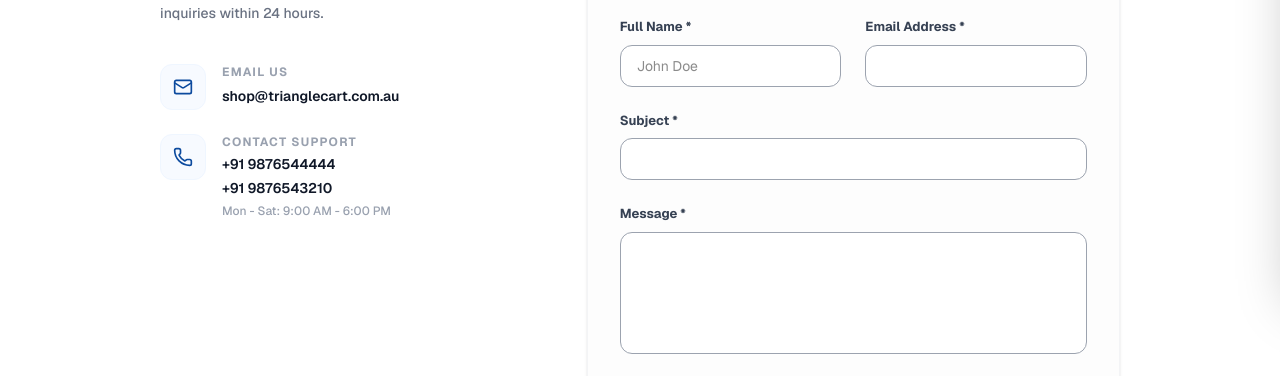
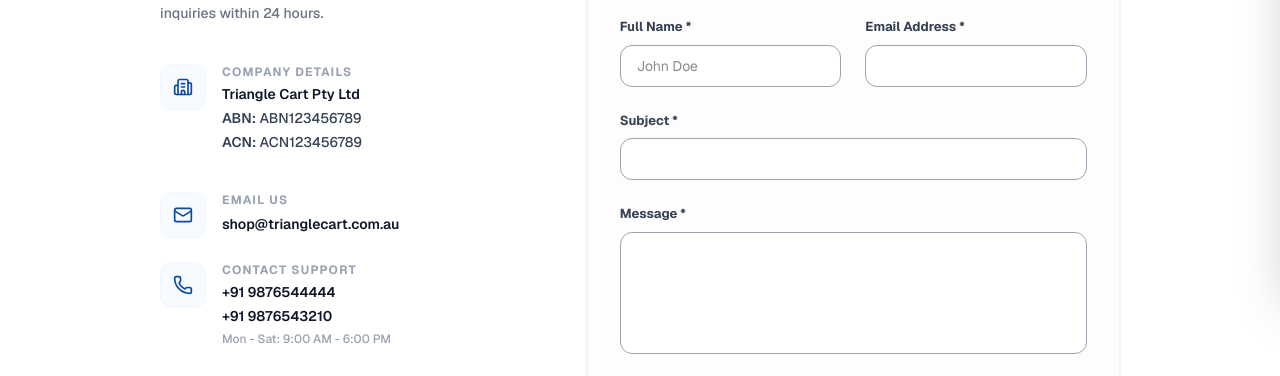
Before and after one commit to techsofttest/trianglecart-next, a Next.js app: page /contact in a window 1280 px wide. Shown: the part 509-885 px from the top of the page. Built offline with nearby package versions, Linux system fonts and the light colour scheme; no server answers.

Commit message:
Add company details to contact page

```diff
--- a/app/contact/page.tsx
+++ b/app/contact/page.tsx
@@ -2,7 +2,7 @@
 
 import React, { useState } from 'react';
 import Breadcrumbs from '@/components/ui/Breadcrumbs';
-import { Mail, Phone, MapPin, Send, CheckCircle2 } from 'lucide-react';
+import { Mail, Phone, MapPin, Send, CheckCircle2,Building2 } from 'lucide-react';
 
 import * as Config from "@/lib/config"
 
@@ -84,6 +84,34 @@ export default function ContactPage() {
                             </p>
                         </div>
 
+
+                        {/* Company Details */}
+                    <div className="flex gap-4">
+                        <div className="p-3 bg-blue-50/50 text-[#0c4a9e] rounded-xl h-fit border border-blue-50">
+                            <Building2 className="w-5 h-5" />
+                        </div>
+
+                        <div className="space-y-1">
+                            <p className="text-xs font-bold text-gray-400 uppercase tracking-widest">
+                                Company Details
+                            </p>
+
+                            <p className="text-sm font-semibold text-gray-900">
+                                Triangle Cart Pty Ltd
+                            </p>
+
+                            <p className="text-sm text-gray-700 font-medium">
+                                <span className="font-semibold">ABN:</span> {Config.ABN_NUMBER}
+                            </p>
+
+                            <p className="text-sm text-gray-700 font-medium">
+                                <span className="font-semibold">ACN:</span> {Config.ACN_NUMBER}
+                            </p>
+                        </div>
+                    </div>
+
+
+
                         <div className="space-y-6">
                             {/* Email */}
                             <div className="flex gap-4">
@@ -105,12 +133,19 @@ export default function ContactPage() {
                                 </div>
                                 <div className="space-y-1">
                                     <p className="text-xs font-bold text-gray-400 uppercase tracking-widest">Contact Support</p>
-                                    <p className="text-sm font-semibold text-gray-900">
+                                    <a
+                                        href={`tel:${Config.PRIMARY_CONTACT.replace(/\s+/g, "")}`}
+                                        className="block text-sm font-semibold text-gray-900 hover:text-[#0c4a9e] hover:underline transition-colors"
+                                    >
                                         {Config.PRIMARY_CONTACT}
-                                    </p>
-                                    <p className="text-sm font-semibold text-gray-900">
+                                    </a>
+
+                                    <a
+                                        href={`tel:${Config.SECONDARY_CONTACT.replace(/\s+/g, "")}`}
+                                        className="block text-sm font-semibold text-gray-900 hover:text-[#0c4a9e] hover:underline transition-colors"
+                                    >
                                         {Config.SECONDARY_CONTACT}
-                                    </p>
+                                    </a>
                                     <p className="text-[12px] text-gray-400 font-medium">Mon - Sat: 9:00 AM - 6:00 PM</p>
                                 </div>
                             </div>
```
